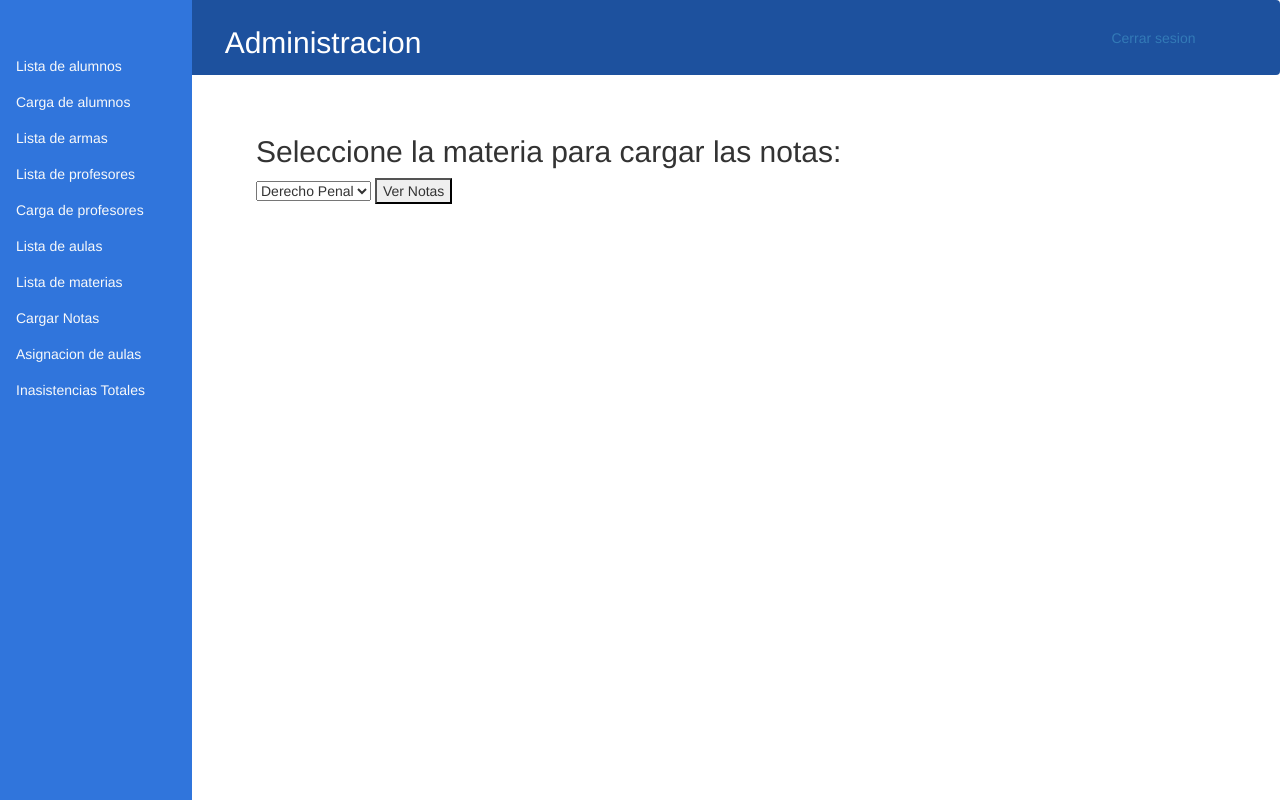
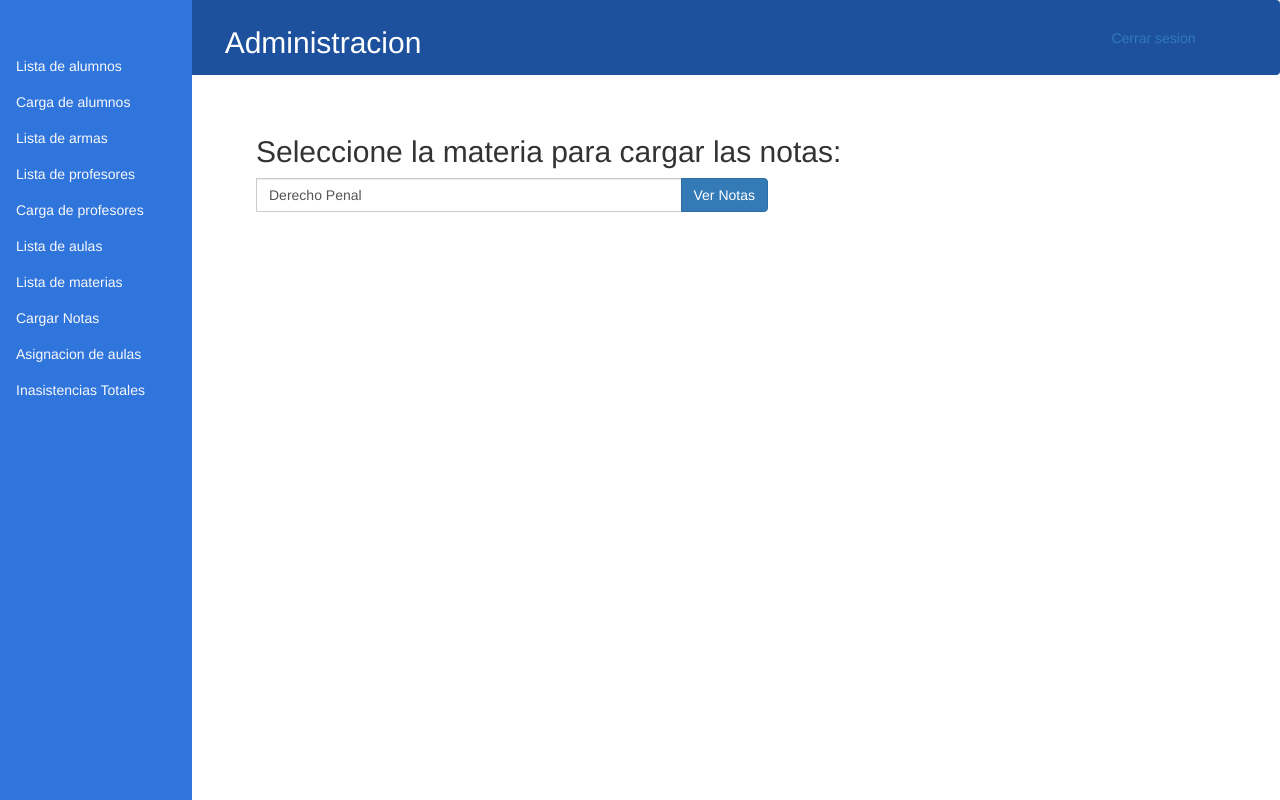
Before and after one commit to LauRizzo20/sist_policia, a PHP site: page /materia_notas.php in a window 1280 px wide. Run offline with PHP 8.4, Linux system fonts and the light colour scheme; a user stored in the database is signed in; data comes from the database, SQL or seed files in the repository.

Commit message:
Fix Style Select

```diff
--- a/materia_notas.php
+++ b/materia_notas.php
@@ -32,14 +32,21 @@ if (!$result_materias) {
         <div id="tabla1">
             <h2>Seleccione la materia para cargar las notas:</h2>
             <form action="lista_notas_por_materia.php" method="GET"> <!-- Change POST to GET -->
-                <select name="materia" required>
+            <div class="input-group col-xs-6">
+            <div class="form-group">
+                <select class="form-select form-control" name="materia" required>
                     <?php
                     while ($row = mysqli_fetch_assoc($result_materias)) {
                         echo "<option value='{$row['id_mat']}'>{$row['nombre_mat']}</option>";
                     }
                     ?>
                 </select>
-                <button type="submit">Ver Notas</button>
+            </div>
+            <span class="input-group-btn">
+                <button class="btn btn-primary" type="submit">Ver Notas</button>
+            </span>
+            </div>
+
             </form>
         </div>
     </div>
```
Also changed, not shown: lista_notas_por_materia.php (+9 -2 lines).
